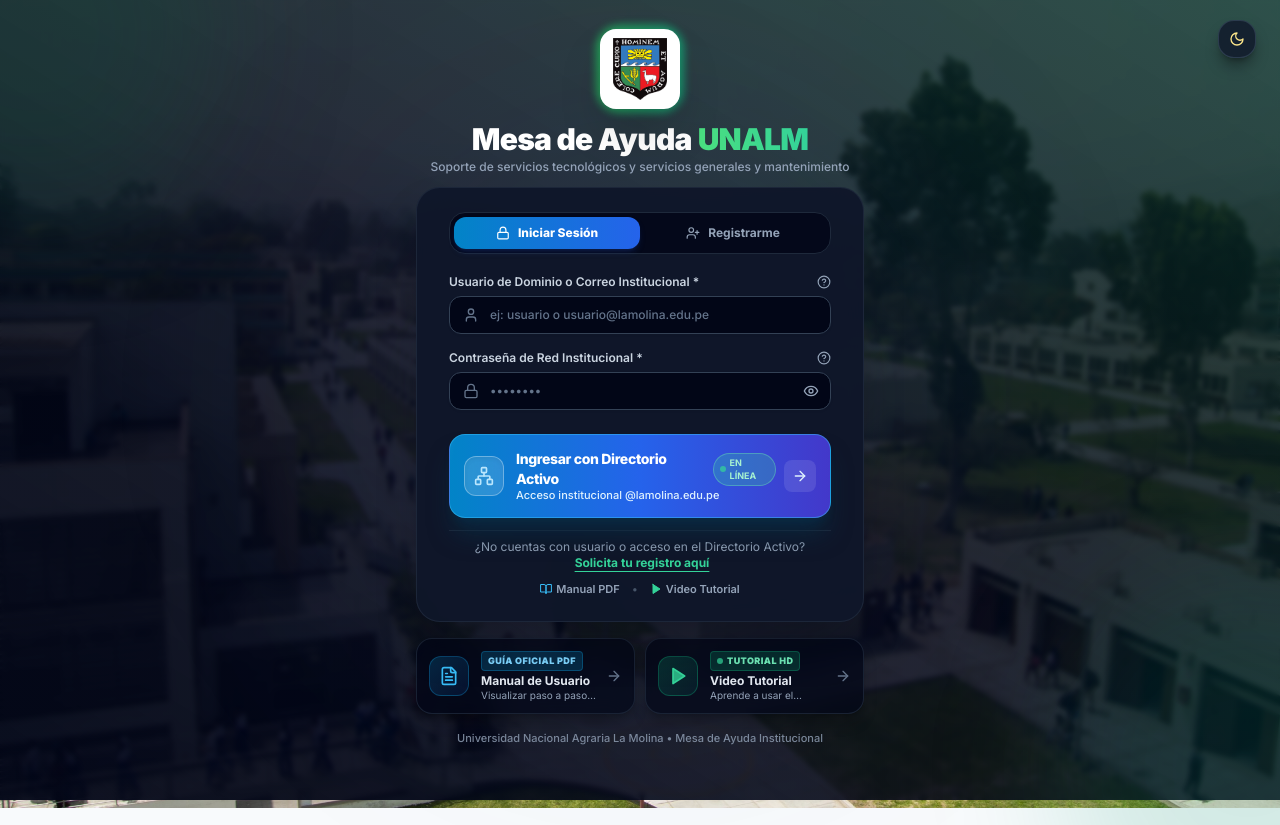
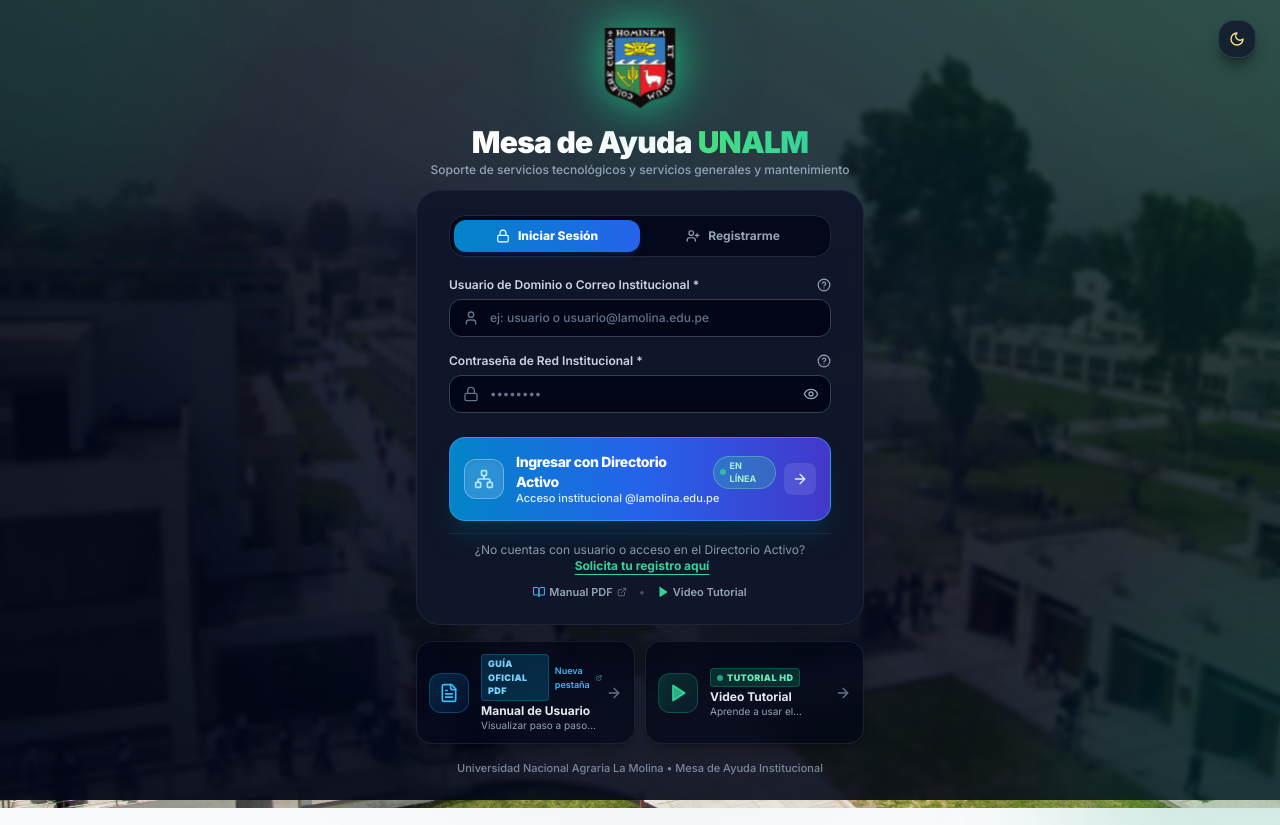
Before and after one commit to jeferlpx/MESA_AYUDA_UNALM, a React (Vite) app in the folder client/: page / in a window 1280 px wide. Before the commit the page ends 800 px from the top, so only its background shows below. Built offline with nearby package versions, Linux system fonts and the light colour scheme; no server answers.

Commit message:
fix(ticket-merge): fix comentarios_ticket table name and enhance login UX with transparent glowing logo, new-tab manual pdf, and welcome splash transition

```diff
--- a/client/src/index.css
+++ b/client/src/index.css
@@ -496,3 +496,32 @@
     background-color: #fffbeb !important;
   }
 }
+
+/* Animaciones y Efectos Pro Max para Login e Inducción Institucional */
+@keyframes progress-fill {
+  0% {
+    width: 0%;
+  }
+  100% {
+    width: 100%;
+  }
+}
+
+.animate-progress-fill {
+  animation: progress-fill 1.35s cubic-bezier(0.16, 1, 0.3, 1) forwards;
+}
+
+@keyframes shield-glow {
+  0%, 100% {
+    filter: drop-shadow(0 0 16px rgba(16, 185, 129, 0.7)) drop-shadow(0 0 32px rgba(16, 185, 129, 0.3));
+    transform: scale(1);
+  }
+  50% {
+    filter: drop-shadow(0 0 26px rgba(52, 211, 153, 0.95)) drop-shadow(0 0 45px rgba(16, 185, 129, 0.5));
+    transform: scale(1.02);
+  }
+}
+
+.animate-shield-glow {
+  animation: shield-glow 3s ease-in-out infinite;
+}
--- a/client/src/pages/LoginPage.tsx
+++ b/client/src/pages/LoginPage.tsx
@@ -3,8 +3,8 @@ import { useAuth } from '../context/AuthContext';
 import { useTheme } from '../context/ThemeContext';
 import { api } from '../services/api';
 import { SearchableDependenciaSelect } from '../components/SearchableDependenciaSelect';
-import { ManualViewerModal } from '../components/ManualViewerModal';
 import { VideoTutorialModal } from '../components/VideoTutorialModal';
+import type { User as UserType } from '../types';
 import {
   Lock,
   AlertCircle,
@@ -29,10 +29,12 @@ import {
   Film,
   Sun,
   Moon,
+  Sparkles,
+  ExternalLink,
 } from 'lucide-react';
 
 export const LoginPage: React.FC = () => {
-  const { loginWithLdap } = useAuth();
+  const { loginWithLdap, completeLogin } = useAuth();
   const { toggleTheme, isDark } = useTheme();
 
   // Background Image State
@@ -51,6 +53,10 @@ export const LoginPage: React.FC = () => {
   const [successMsg, setSuccessMsg] = useState<string | null>(null);
   const [loadingLdap, setLoadingLdap] = useState(false);
 
+  // Experiencia de Bienvenida / Splash Armonioso
+  const [welcomeUser, setWelcomeUser] = useState<UserType | null>(null);
+  const [isWelcomeFading, setIsWelcomeFading] = useState(false);
+
   // Register Form State (Solicitud de Usuario en Directorio Activo)
   const [regNombreCompleto, setRegNombreCompleto] = useState('');
   const [regDni, setRegDni] = useState('');
@@ -62,8 +68,7 @@ export const LoginPage: React.FC = () => {
   const [loadingRegister, setLoadingRegister] = useState(false);
   const [registerSuccessData, setRegisterSuccessData] = useState<any | null>(null);
 
-  // Modals de Inducción (Manual PDF y Video Tutorial)
-  const [isManualModalOpen, setIsManualModalOpen] = useState(false);
+  // Modals de Inducción (Video Tutorial)
   const [isVideoModalOpen, setIsVideoModalOpen] = useState(false);
 
   // Tooltip active states
@@ -87,7 +92,18 @@ export const LoginPage: React.FC = () => {
 
     setLoadingLdap(true);
     try {
-      await loginWithLdap(cleanIdentifier, password);
+      // Pasamos deferSetUser = true para activar el splash de bienvenida armónico
+      const authenticatedUser = await loginWithLdap(cleanIdentifier, password, true);
+      if (authenticatedUser) {
+        setWelcomeUser(authenticatedUser);
+        // Transición placentera de bienvenida antes de entrar al portal
+        setTimeout(() => {
+          setIsWelcomeFading(true);
+          setTimeout(() => {
+            completeLogin(authenticatedUser);
+          }, 350);
+        }, 1500);
+      }
     } catch (err: any) {
       setError(err.message || 'Error en la autenticación con Directorio Activo (LDAP)');
     } finally {
@@ -202,15 +218,14 @@ export const LoginPage: React.FC = () => {
       <div className={`sm:mx-auto w-full ${authMode === 'register' ? 'sm:max-w-xl' : 'sm:max-w-md'} transition-all duration-300 relative z-20 px-4 sm:px-0`}>
         {/* Brand Header with Institutional Shield */}
         <div className="flex flex-col items-center text-center space-y-2 mb-3">
-          <div className="relative group">
-            <div className="absolute -inset-1 bg-gradient-to-r from-unalm-500 to-emerald-500 rounded-3xl blur-sm opacity-70 group-hover:opacity-100 transition duration-300" />
-            <div className="w-16 h-16 sm:w-20 sm:h-20 rounded-2xl bg-white p-2 flex items-center justify-center shadow-2xl relative border border-white/40">
-              <img
-                src="./escudo-color.png"
-                alt="Escudo UNALM"
-                className="w-full h-full object-contain"
-              />
-            </div>
+          <div className="relative group flex items-center justify-center py-1">
+            {/* Ambient luminous glow conforming to shield contours */}
+            <div className="absolute inset-0 bg-emerald-500/20 blur-2xl rounded-full scale-125 pointer-events-none transition-opacity duration-500 group-hover:opacity-100 opacity-70" />
+            <img
+              src="/escudo-color.png"
+              alt="Escudo Oficial UNALM"
+              className="w-16 h-16 sm:w-20 sm:h-20 object-contain relative z-10 transition-all duration-300 transform group-hover:scale-105 animate-shield-glow cursor-pointer"
+            />
           </div>
 
           <div className="space-y-0.5 pt-1">
@@ -422,14 +437,17 @@ export const LoginPage: React.FC = () => {
                   </p>
 
                   <div className="flex items-center justify-center space-x-3 text-[11px] text-slate-400 pt-0.5">
-                    <button
-                      type="button"
-                      onClick={() => setIsManualModalOpen(true)}
+                    <a
+                      href="/manual/manual_mda.pdf"
+                      target="_blank"
+                      rel="noopener noreferrer"
                       className="hover:text-sky-300 font-semibold flex items-center space-x-1 cursor-pointer transition-colors"
+                      title="Abrir Manual de Usuario en nueva pestaña"
                     >
                       <BookOpen className="w-3 h-3 text-sky-400" />
                       <span>Manual PDF</span>
-                    </button>
+                      <ExternalLink className="w-2.5 h-2.5 opacity-70" />
+                    </a>
                     <span className="text-slate-600">•</span>
                     <button
                       type="button"
@@ -735,11 +753,13 @@ export const LoginPage: React.FC = () => {
 
         {/* Centro de Inducción & Recursos Multimedia */}
         <div className="mt-4 grid grid-cols-1 sm:grid-cols-2 gap-2.5 relative z-20">
-          {/* Card 1: Manual de Usuario (PDF) */}
-          <button
-            type="button"
-            onClick={() => setIsManualModalOpen(true)}
+          {/* Card 1: Manual de Usuario (PDF) - Apertura en nueva pestaña limpia */}
+          <a
+            href="/manual/manual_mda.pdf"
+            target="_blank"
+            rel="noopener noreferrer"
             className="group relative flex items-center p-3 rounded-2xl bg-slate-950/70 hover:bg-slate-900/90 border border-slate-800/80 hover:border-sky-500/50 shadow-lg shadow-black/25 backdrop-blur-md transition-all duration-200 text-left hover:scale-[1.01] cursor-pointer"
+            title="Abrir Guía Oficial PDF en pestaña limpia"
           >
             <div className="w-10 h-10 rounded-xl bg-gradient-to-br from-sky-500/20 to-blue-600/10 border border-sky-500/30 flex items-center justify-center shrink-0 mr-3 text-sky-400 group-hover:scale-105 group-hover:bg-sky-500/30 transition-all">
               <FileText className="w-5 h-5 text-sky-400 group-hover:text-sky-300" />
@@ -748,6 +768,10 @@ export const LoginPage: React.FC = () => {
               <div className="flex items-center space-x-1.5">
                 <span className="text-[9px] font-black uppercase tracking-wider px-1.5 py-0.5 rounded bg-sky-500/20 text-sky-300 border border-sky-500/30">
                   Guía Oficial PDF
+                </span>
+                <span className="text-[9px] font-semibold text-sky-400 flex items-center space-x-0.5">
+                  <span>Nueva pestaña</span>
+                  <ExternalLink className="w-2.5 h-2.5" />
                 </span>
               </div>
               <p className="text-xs font-bold text-slate-200 group-hover:text-white mt-0.5 truncate">
@@ -760,7 +784,7 @@ export const LoginPage: React.FC = () => {
             <span className="ml-1 text-slate-500 group-hover:text-sky-400 transition-colors">
               <ArrowRight className="w-4 h-4" />
             </span>
-          </button>
+          </a>
 
           {/* Card 2: Video Tutorial (HD) */}
           <button
@@ -797,11 +821,68 @@ export const LoginPage: React.FC = () => {
         </p>
       </div>
 
-      {/* Visor Modal de Manual de Usuario (PDF) */}
-      <ManualViewerModal
-        isOpen={isManualModalOpen}
-        onClose={() => setIsManualModalOpen(false)}
-      />
+      {/* Experiencia de Bienvenida Armoniosa & Entrada Satisfactoria al Sistema */}
+      {welcomeUser && (
+        <div
+          className={`fixed inset-0 z-[9999] bg-slate-950/90 backdrop-blur-xl flex items-center justify-center p-4 transition-all duration-350 ease-out ${
+            isWelcomeFading
+              ? 'opacity-0 scale-95 pointer-events-none'
+              : 'opacity-100 scale-100 animate-in fade-in zoom-in-95'
+          }`}
+        >
+          <div className="relative w-full max-w-md bg-slate-900/95 border border-emerald-500/40 rounded-3xl p-6 sm:p-8 shadow-[0_0_60px_rgba(16,185,129,0.25)] text-center overflow-hidden">
+            {/* Resplandor radial superior */}
+            <div className="absolute -top-20 left-1/2 -translate-x-1/2 w-64 h-64 bg-emerald-500/20 rounded-full blur-3xl pointer-events-none" />
+
+            {/* Escudo Oficial UNALM con brillo esmeralda armónico y contorno transparente */}
+            <div className="relative py-2 flex items-center justify-center">
+              <img
+                src="/escudo-color.png"
+                alt="Escudo UNALM"
+                className="w-20 h-20 sm:w-24 sm:h-24 object-contain filter drop-shadow-[0_0_26px_rgba(16,185,129,0.95)] animate-shield-glow"
+              />
+            </div>
+
+            {/* Chip de Éxito de Autenticación */}
+            <div className="inline-flex items-center space-x-1.5 px-3 py-1 rounded-full bg-emerald-500/15 border border-emerald-500/35 text-emerald-300 text-xs font-bold tracking-wide mt-3 shadow-inner">
+              <CheckCircle2 className="w-3.5 h-3.5 text-emerald-400" />
+              <span>Autenticación Exitosa • Directorio Activo</span>
+            </div>
+
+            {/* Saludo Personalizado de Bienvenida */}
+            <h2 className="text-xl sm:text-2xl font-black text-white tracking-tight mt-3">
+              ¡Bienvenido(a)!
+            </h2>
+            <p className="text-base sm:text-lg font-extrabold text-emerald-400 mt-0.5 capitalize">
+              {welcomeUser.nombres.toLowerCase()} {welcomeUser.apellidos.toLowerCase()}
+            </p>
+
+            {/* Dependencia & Rol */}
+            <div className="mt-4 flex flex-col items-center gap-1.5">
+              <div className="px-3 py-1 rounded-xl bg-slate-800/80 border border-slate-700/80 text-slate-300 text-xs font-medium max-w-full truncate shadow-xs">
+                🏛️ {welcomeUser.facultadDependencia || 'Universidad Nacional Agraria La Molina'}
+              </div>
+              <div className="px-3 py-0.5 rounded-full bg-sky-500/15 border border-sky-500/30 text-sky-300 text-[11px] font-bold">
+                Rol: {welcomeUser.rolNombre || welcomeUser.rol}
+              </div>
+            </div>
+
+            {/* Barra Armónica de Carga e Ingreso */}
+            <div className="mt-6 space-y-2">
+              <div className="flex items-center justify-between text-[11px] text-slate-400 font-medium px-1">
+                <span className="flex items-center space-x-1.5">
+                  <Sparkles className="w-3 h-3 text-emerald-400 animate-spin" />
+                  <span>Iniciando su espacio de trabajo institucional...</span>
+                </span>
+                <span className="text-emerald-400 font-bold">Ingresando</span>
+              </div>
+              <div className="w-full h-1.5 bg-slate-800 rounded-full overflow-hidden">
+                <div className="h-full bg-gradient-to-r from-emerald-500 via-teal-400 to-sky-400 rounded-full animate-progress-fill" />
+              </div>
+            </div>
+          </div>
+        </div>
+      )}
 
       {/* Visor Modal de Video Tutorial de Uso (MP4 HD) */}
       <VideoTutorialModal
```
Also changed, not shown: client/src/context/AuthContext.tsx (+22 -8 lines), 1 other file (tests, documents, lock files or other folders).
